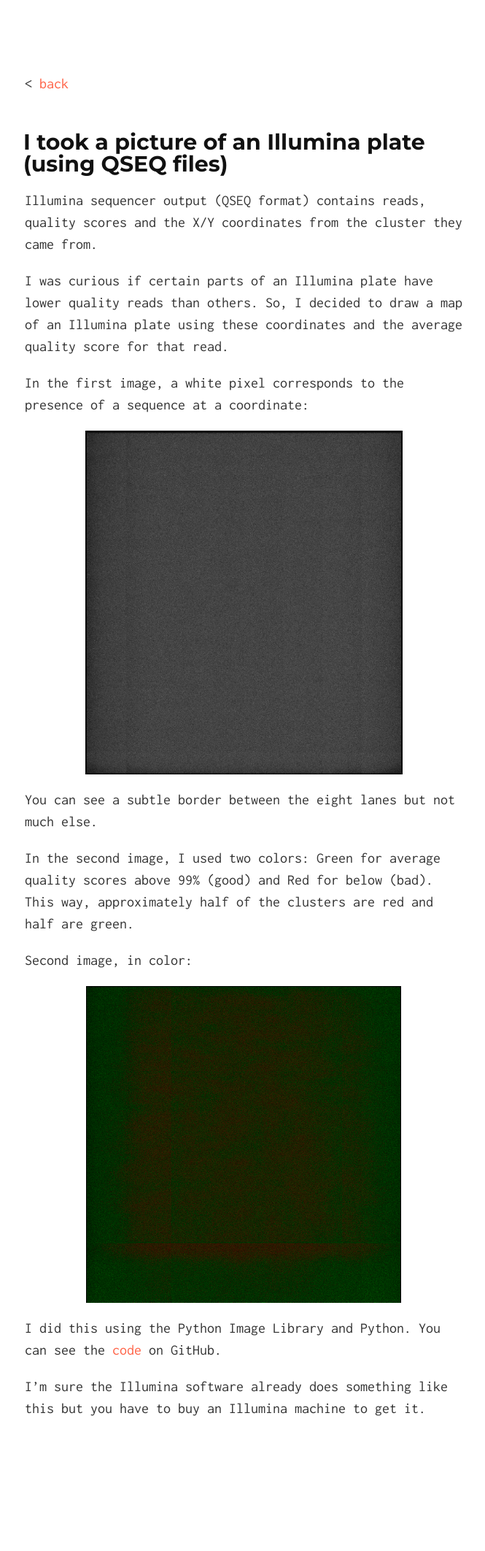
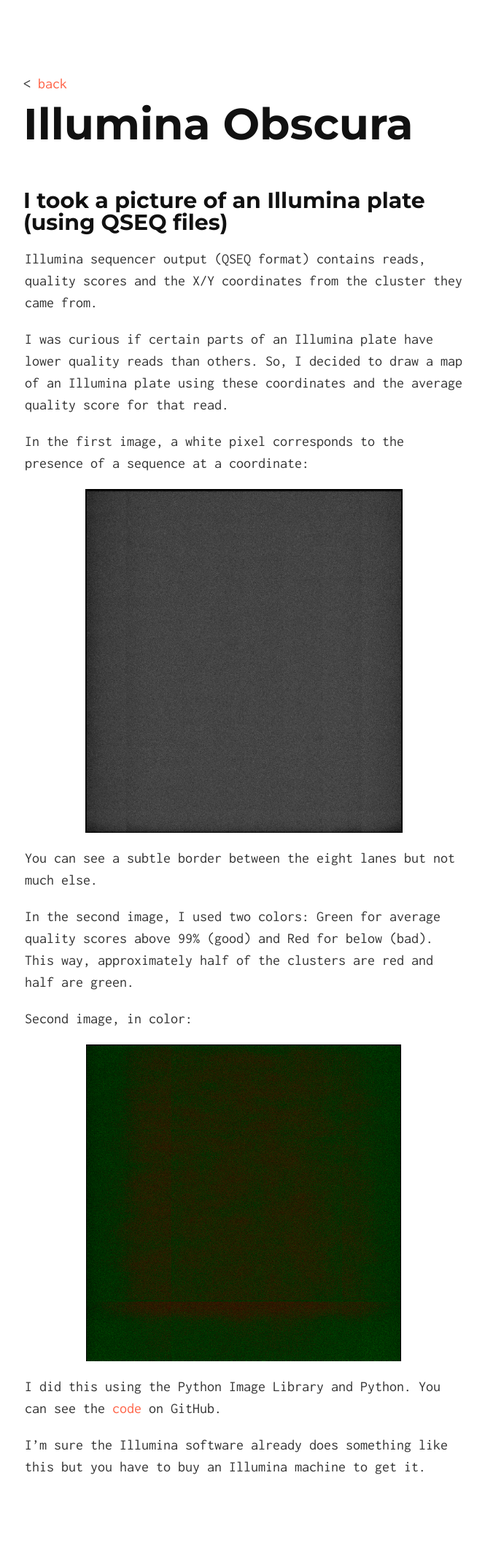
Before and after one commit to audy/audy.github.io, a Jekyll site: the page built from _posts/2011-05-04-illumina.md, in a window 1280 px wide. Shown: the whole page at 73% size, without its empty margins (306-971 px from the left). Built offline with Jekyll 4.4.1, drawn with Linux system fonts in a browser that asks for light colours; before the commit the page ends 2045 px from its top, so only the background shows below that.

Commit message:
stylistic changes

```diff
--- a/_layouts/post.html
+++ b/_layouts/post.html
@@ -1,5 +1,13 @@
 ---
 layout: blog
 ---
+<nav class="top-nav">
 &lt; <a href="/blog">back</a>
-{{ content }}
+</nav>
+
+<div class="post-title">
+    <h1>{{ page.title }}</h1>
+</div>
+<div class="post-content">
+    {{ content }}
+</div>
--- a/css/solo.css
+++ b/css/solo.css
@@ -35,6 +35,10 @@ a {
 
 a:hover, a:focus {
   text-decoration: underline;
+}
+
+.top-nav {
+  margin: 0 0 0.5rem -0.1rem /* align left edge */;
 }
 
 h1, h2, h3, h4, h5, h6 {
```
